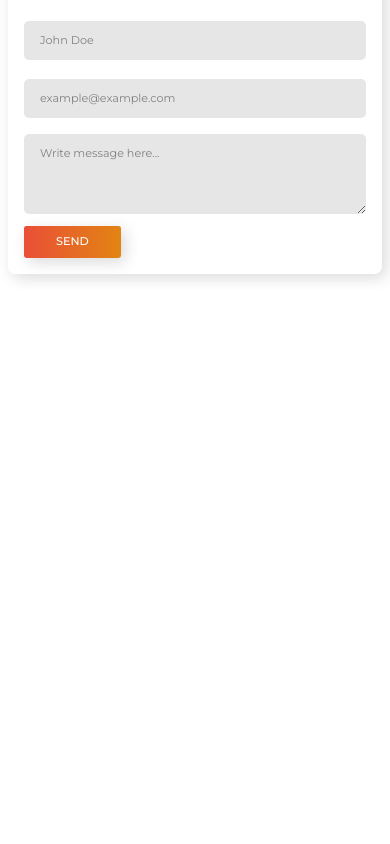
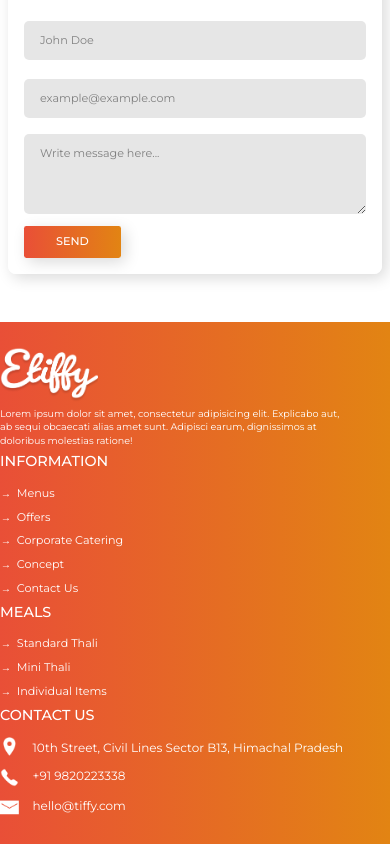
Before and after one commit to suyash-purwar/tiffin-services-app, a website: page src/index.html in a window 390 px wide. Shown: the part 3678-4522 px from the top of the page. Before the commit the page ends 3968 px from the top, so only its background shows below. Drawn offline with nearby package versions, Linux system fonts and the light colour scheme; files that its build step writes are made by us from their sources; files whose address does not match are found by name.

Commit message:
Made footer (not responsive)

```diff
--- a/src/index.html
+++ b/src/index.html
@@ -618,6 +618,60 @@
         </div>
     </section>
 
+    <footer class="footer">
+        <div class="grid u-grid-gap-medium">
+            <div class="grid__span4 u-grid-align-self-center">
+                <img src="images/logo/Logo - White.png" alt="Etiffy Logo" class="footer__logo">
+
+                <p class="paragraph paragraph--white paragraph--light paragraph--small" style="width: 90%">Lorem ipsum dolor sit amet, consectetur adipisicing elit. Explicabo aut, ab sequi obcaecati alias amet sunt. Adipisci earum, dignissimos at doloribus molestias ratione!</p>
+            </div>
+            <div class="grid__span2">
+                <h5 class="heading-secondary heading-secondary--semi-bold heading-secondary--white">INFORMATION</h5>
+
+                <ul class="footer__ul">
+                    <li class="footer__li">Menus</li>
+                    <li class="footer__li">Offers</li>
+                    <li class="footer__li">Corporate Catering</li>
+                    <li class="footer__li">Concept</li>
+                    <li class="footer__li">Contact Us</li>
+                </ul>
+            </div>
+            <div class="grid__span2">
+                <h5 class="heading-secondary heading-secondary--semi-bold heading-secondary--white">MEALS</h5>
+
+                <ul class="footer__ul">
+                    <li class="footer__li">Standard Thali</li>
+                    <li class="footer__li">Mini Thali</li>
+                    <li class="footer__li">Individual Items</li>
+                </ul>
+            </div>
+            <div class="grid__span4">
+                <h5 class="heading-secondary heading-secondary--semi-bold heading-secondary--white">CONTACT US</h5>
+
+                <ul class="contact__ul footer__aboutus-ul">
+                    <li class="contact__li contact--white u-grid-align-items-center">
+                        <div class="contact__icon">
+                            <img src="images/favicons/location_filled_50px.png" alt="icon">
+                        </div>
+                        <p class="contact__li-text">10th Street, Civil Lines Sector B13, Himachal Pradesh</p>
+                    </li>
+                    <li class="contact__li contact--white">
+                        <div class="contact__icon">
+                            <img src="images/favicons/phone_filled_50px.png" alt="icon">
+                        </div>
+                        <p class="contact__li-text">+91 9820223338</p>
+                    </li>
+                    <li class="contact__li contact--white">
+                        <div class="contact__icon">
+                            <img src="images/favicons/mail_filled_50px.png" alt="icon">
+                        </div>
+                        <p class="contact__li-text">hello@tiffy.com</p>
+                    </li>
+                </ul>
+            </div>
+        </div>
+    </footer>
+
     <script src="js/external.js"></script>
     <script src="js/index.js"></script>
 </body>
--- a/src/sass/base/_typography.scss
+++ b/src/sass/base/_typography.scss
@@ -70,6 +70,10 @@ a {
 		font-size: 1.4rem;
 		font-weight: 500;
 		color: $black;
+	}
+
+	&--small {
+		font-size: 1.2rem;
 	}
 
 	&--white {
--- a/src/sass/base/_utilities.scss
+++ b/src/sass/base/_utilities.scss
@@ -24,6 +24,7 @@
 .u-grid-align-items-left { align-items: left }
 .u-grid-align-items-right { align-items: right }
 .u-grid-align-items-center { align-items: center }
+.u-grid-align-self-center { align-self: center }
 
 // Sets the max width to browser's default
 .u-max-width-auto { max-width: initial !important }
--- a/src/sass/layouts/_footer.scss
+++ b/src/sass/layouts/_footer.scss
@@ -0,0 +1,38 @@
+.footer {
+	background-image: $primary-gradient;
+	padding: 2.5rem 0;
+
+	&__logo {
+		width: 25%;
+	}
+
+	&__ul {
+		position: relative;
+		top: .8rem;
+		left: .8rem;
+		list-style-type: none;
+	}
+
+	&__li {
+		margin: 1rem 0;
+		color: $white;
+		font-size: 1.4rem;
+
+		&::before {
+			font-size: 1.3rem;
+			position: relative;
+			right: .7rem;
+			content: "\2192";
+			color: white;
+		}
+	}
+
+	&__aboutus-ul {
+		position: relative;
+		top: .5rem;
+
+		& > * {
+			margin: 1rem 0 !important;
+		}
+	}
+}
--- a/src/sass/main.scss
+++ b/src/sass/main.scss
@@ -8,6 +8,7 @@
 
 @import "layouts/grid";
 @import "layouts/nav";
+@import "layouts/footer";
 
 @import "pages/index";
 
--- a/src/sass/pages/index.scss
+++ b/src/sass/pages/index.scss
@@ -204,7 +204,7 @@
 }
 
 .contact {
-	padding: 2rem 1rem;
+	padding: 2rem 1rem 6rem 1rem;
 
 	&-container {
 		overflow: hidden;
```
Also changed, not shown: dist/css/main.css, dist/index.html.
